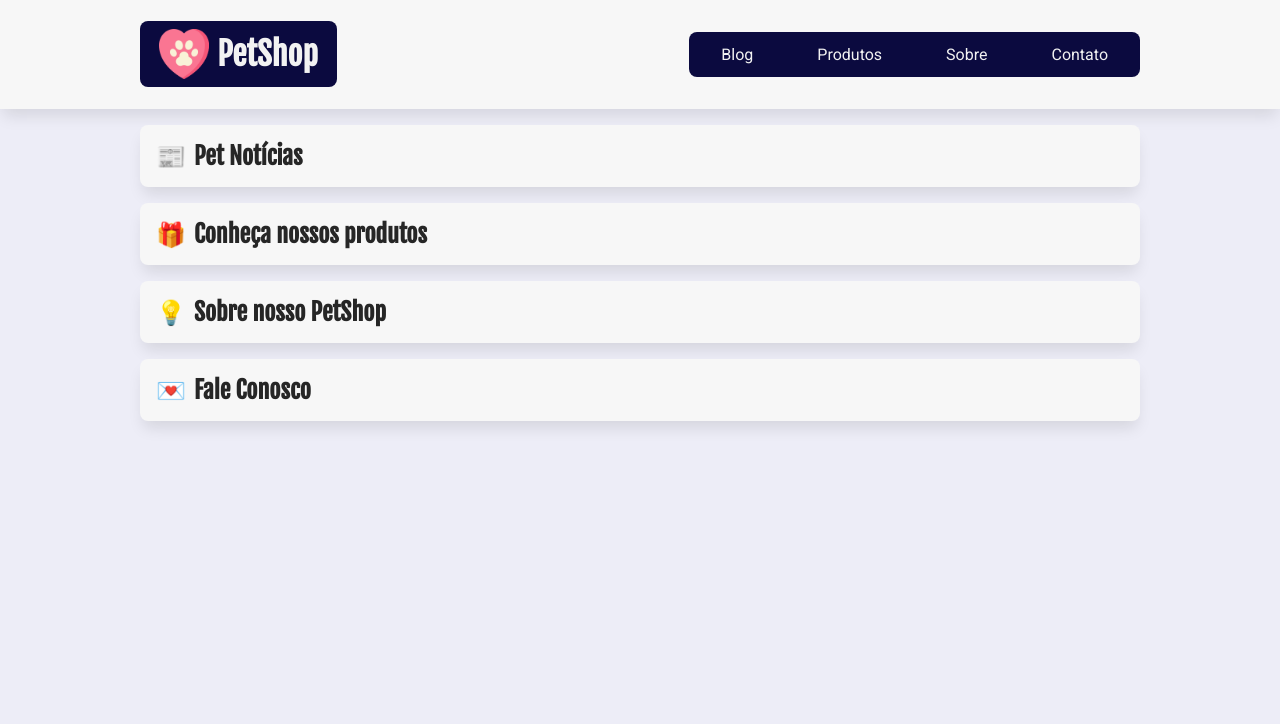
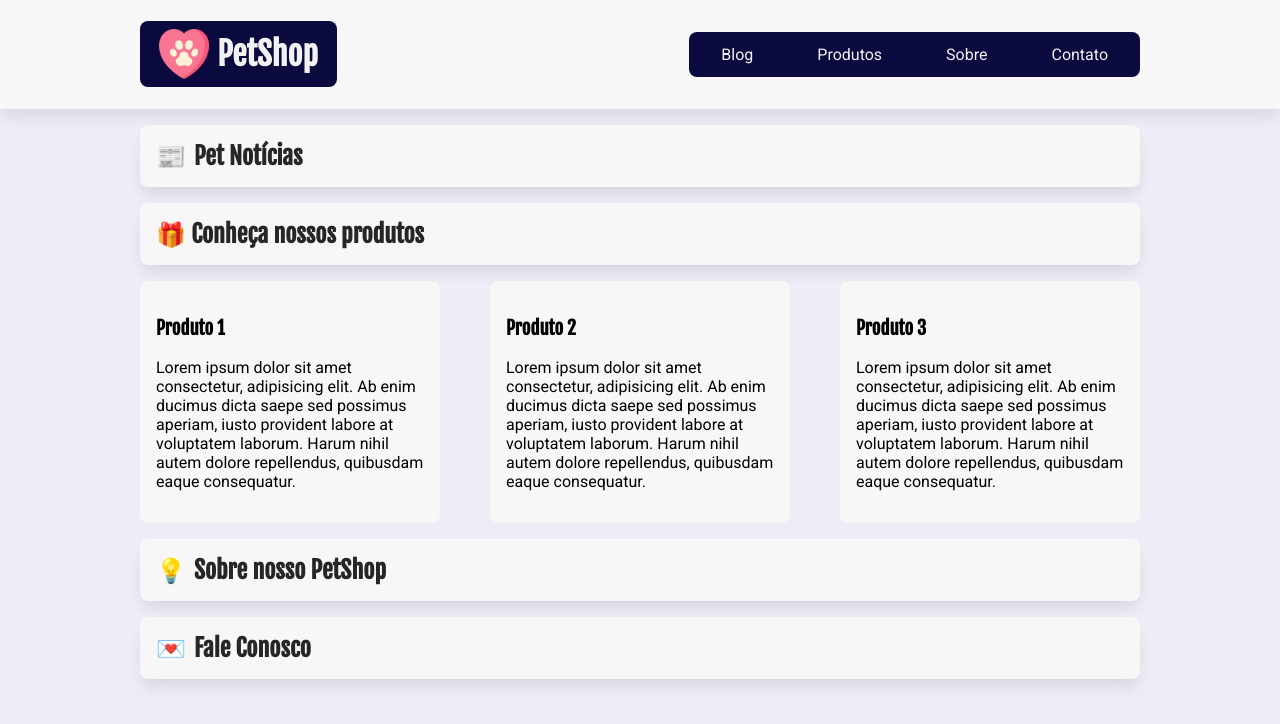
Before and after one commit to thiagoribeiro2003/petshop-react, a React (Create React App) app: page / in a window 1280 px wide. Shown: the top 724 px of the page. Built offline with nearby package versions, Linux system fonts and the light colour scheme.

Commit message:
CSS atualizado da página Produtos

```diff
--- a/src/pages/Produtos/Produtos.jsx
+++ b/src/pages/Produtos/Produtos.jsx
@@ -3,6 +3,37 @@ const Produtos = () => {
   return (
     <section>
       <h2 className={estilos.titulo_secao}>Conheça nossos produtos</h2>
+      <div className={estilos.produtos}>
+        <article>
+          <h3>Produto 1</h3>
+          <p>
+            Lorem ipsum dolor sit amet consectetur, adipisicing elit. Ab enim
+            ducimus dicta saepe sed possimus aperiam, iusto provident labore at
+            voluptatem laborum. Harum nihil autem dolore repellendus, quibusdam
+            eaque consequatur.
+          </p>
+        </article>
+
+        <article>
+          <h3>Produto 2</h3>
+          <p>
+            Lorem ipsum dolor sit amet consectetur, adipisicing elit. Ab enim
+            ducimus dicta saepe sed possimus aperiam, iusto provident labore at
+            voluptatem laborum. Harum nihil autem dolore repellendus, quibusdam
+            eaque consequatur.
+          </p>
+        </article>
+
+        <article>
+          <h3>Produto 3</h3>
+          <p>
+            Lorem ipsum dolor sit amet consectetur, adipisicing elit. Ab enim
+            ducimus dicta saepe sed possimus aperiam, iusto provident labore at
+            voluptatem laborum. Harum nihil autem dolore repellendus, quibusdam
+            eaque consequatur.
+          </p>
+        </article>
+      </div>
     </section>
   );
 };
--- a/src/pages/Produtos/Produtos.module.css
+++ b/src/pages/Produtos/Produtos.module.css
@@ -1,4 +1,21 @@
 .titulo_secao::before {
-  content: "🎁";
-  margin-right: 0.5rem;
+    content: "🎁 ";
 }
+
+.produtos article {
+    background-color: #f7f7f7;
+    padding: 1rem;
+    border-radius: var(--borda-arredondada);
+}
+
+@media screen and (min-width: 800px) {
+    .produtos article {
+        width: 30%;
+    }
+
+	.produtos {
+        display: flex;
+        justify-content: space-between;
+		flex-wrap: wrap;
+    }
+}
```
